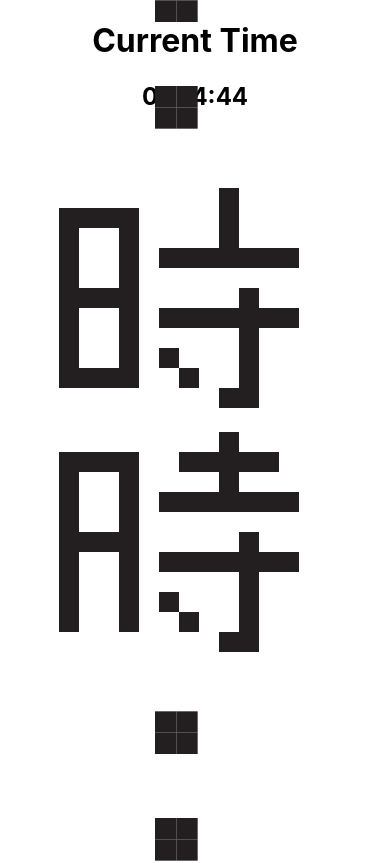
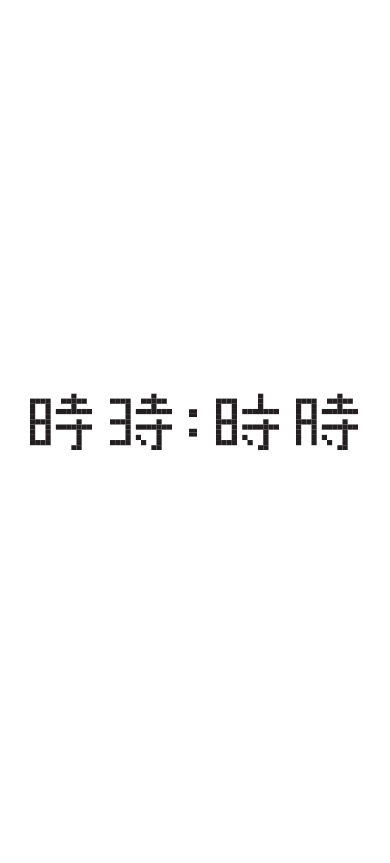
Before and after one commit to mmaciesowicz/Kanji-Clock, a React (Create React App) app: page / in a window 390 px wide. Shown: the top 863 px of the page. Built offline with nearby package versions, Linux system fonts and the light colour scheme.

Commit message:
responsive sizing for devices

```diff
--- a/src/App.css
+++ b/src/App.css
@@ -1,14 +1,15 @@
 .digit {
-  width: 15rem;
-  height: 15rem;
-  margin-left: 1rem;
-  margin-right: 3rem;
+  width: 16%;
+  height: 16%;
+  margin-left: 2%;
+  margin-right: 2.4%;
 }
 
 .colon {
-  margin-left: 1rem;
-  margin-right: 2rem;
-  width: 4rem;
+  width: 3%;
+  margin-left: 2%;
+  margin-right: 2%;
+  margin-top: 2%;
 }
 
 .digit-container {
@@ -17,4 +18,8 @@
     top: 50%;
     transform: translate(-50%, -50%);
     width: 100%;
+    display: flex;
+    flex-wrap: nowrap;
+    flex-direction: row;
+    justify-content: center;
 }
--- a/src/App.js
+++ b/src/App.js
@@ -44,7 +44,6 @@ function Timer() {
 
 function App() {
   const date = Timer();
-  // const timeSplit = date.getHours().split('')
 
   // append leading 0 if length of string is only 1
   let hours = date.getHours().toString();
@@ -52,12 +51,12 @@ function App() {
   let minutes = date.getMinutes().toString();
   minutes = minutes.length > 1 ? minutes: ("0" + minutes);
 
-  let seconds = date.getSeconds().toString();
-  seconds = seconds.length > 1 ? seconds: ("0" + seconds);
+  // let seconds = date.getSeconds().toString();
+  // seconds = seconds.length > 1 ? seconds: ("0" + seconds);
 
   const showTime = hours
-      + ':' + minutes
-      + ":" + seconds;
+      + ':' + minutes;
+      // + ":" + seconds;
   const showTimeDigits = showTime.split('');
 
   let listItems = [];
@@ -76,8 +75,8 @@ function App() {
 
   return (
       <div className="App">
-          <h1 align="center">Current Time</h1>
-          <h2 align="center"> {showTime}</h2>
+          {/* <h1 align="center">Current Time</h1>
+          <h2 align="center"> {showTime}</h2> */}
 
           <div align="center" className="digit-container">
             {listItems}
```
